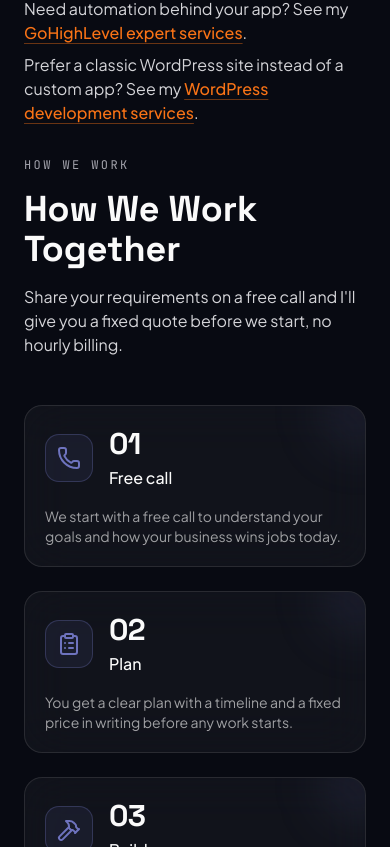
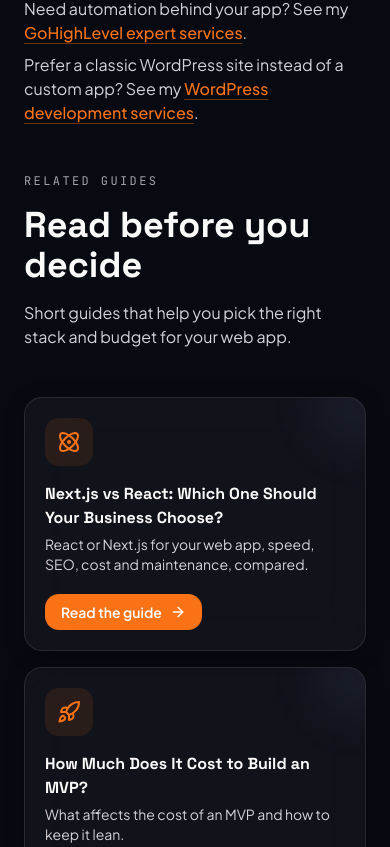
Before and after one commit to sohail-works/sohailworks-site, a Next.js app: page /web-app-development-services in a window 390 px wide. Shown: the part 6917-7764 px from the top of the page. Built offline with nearby package versions, Linux system fonts and the light colour scheme.

Commit message:
Add Related guides section with 3 new guides

```diff
--- a/app/web-app-development-services/page.js
+++ b/app/web-app-development-services/page.js
@@ -27,6 +27,7 @@ import {
   ClipboardList,
   Hammer,
   Headphones,
+  ArrowRight,
 } from "lucide-react";
 
 const Footer = dynamic(() => import("@/components/Footer"));
@@ -300,6 +301,27 @@ const APP_FAQS = [
   },
 ];
 
+const WEBAPP_RELATED_GUIDES = [
+  {
+    icon: Atom,
+    title: "Next.js vs React: Which One Should Your Business Choose?",
+    desc: "React or Next.js for your web app, speed, SEO, cost and maintenance, compared.",
+    href: "https://www.sohailworks.com/guides/next-js-vs-react",
+  },
+  {
+    icon: Rocket,
+    title: "How Much Does It Cost to Build an MVP?",
+    desc: "What affects the cost of an MVP and how to keep it lean.",
+    href: "https://www.sohailworks.com/guides/how-much-does-it-cost-to-build-an-mvp",
+  },
+  {
+    icon: Users,
+    title: "How Much Does It Cost to Hire a React Developer?",
+    desc: "What affects the cost of hiring a React developer, fixed quote vs hourly billing.",
+    href: "https://www.sohailworks.com/guides/how-much-does-it-cost-to-hire-a-react-developer",
+  },
+];
+
 export default function WebAppDevelopmentServicesPage() {
   return (
     <>
@@ -507,6 +529,52 @@ export default function WebAppDevelopmentServicesPage() {
           .
         </p>
 
+        {/* ── Related guides ── */}
+        <section className="pb-24 pt-12">
+          <div className="mx-auto max-w-6xl px-6">
+            <p className="font-mono text-xs tracking-[0.2em] text-[var(--text-muted)]">
+              RELATED GUIDES
+            </p>
+            <h2 className="mt-4 font-display text-4xl font-bold text-[var(--text-primary)] md:text-5xl">
+              Read before you decide
+            </h2>
+            <p className="mt-4 max-w-xl text-[var(--text-secondary)]">
+              Short guides that help you pick the right stack and budget for
+              your web app.
+            </p>
+            <div className="mt-12 grid grid-cols-1 gap-4 sm:grid-cols-2">
+              {WEBAPP_RELATED_GUIDES.map((guide) => (
+                <div
+                  key={guide.title}
+                  className="group relative flex h-full flex-col overflow-hidden rounded-2xl border border-black/10 bg-black/[0.04] p-5 shadow-[0_4px_20px_rgba(0,0,0,0.30)] backdrop-blur-xl dark:border-white/10 dark:bg-white/[0.04]"
+                >
+                  <div className="pointer-events-none absolute -right-8 -top-8 h-20 w-20 rounded-full bg-[#6E73BE]/10 blur-xl transition-all duration-[350ms] group-hover:bg-[#6E73BE]/25"></div>
+                  <span
+                    aria-hidden="true"
+                    className="absolute left-0 top-0 h-full w-[2px] origin-top scale-y-0 rounded-l-xl bg-[var(--primary)] transition-transform duration-[350ms] group-hover:scale-y-100"
+                  />
+                  <div className="flex h-12 w-12 items-center justify-center rounded-xl bg-[var(--primary)]/10 text-[var(--primary)] transition-colors duration-[350ms] group-hover:bg-[var(--primary)] group-hover:text-white">
+                    <guide.icon className="h-6 w-6" />
+                  </div>
+                  <h3 className="mt-4 font-display text-base font-bold text-[var(--text-primary)]">
+                    {guide.title}
+                  </h3>
+                  <p className="mt-1 flex-1 text-sm text-[var(--text-secondary)]">
+                    {guide.desc}
+                  </p>
+                  <a
+                    href={guide.href}
+                    className="mt-5 inline-flex w-fit items-center gap-2 rounded-xl bg-[var(--primary)] px-4 py-2 text-sm font-semibold text-white transition-opacity hover:opacity-90"
+                  >
+                    Read the guide
+                    <ArrowRight className="h-4 w-4" />
+                  </a>
+                </div>
+              ))}
+            </div>
+          </div>
+        </section>
+
         {/* ── How you work ── */}
         <section className="relative pb-24 pt-8">
           <div className="mx-auto max-w-6xl px-6">
```
